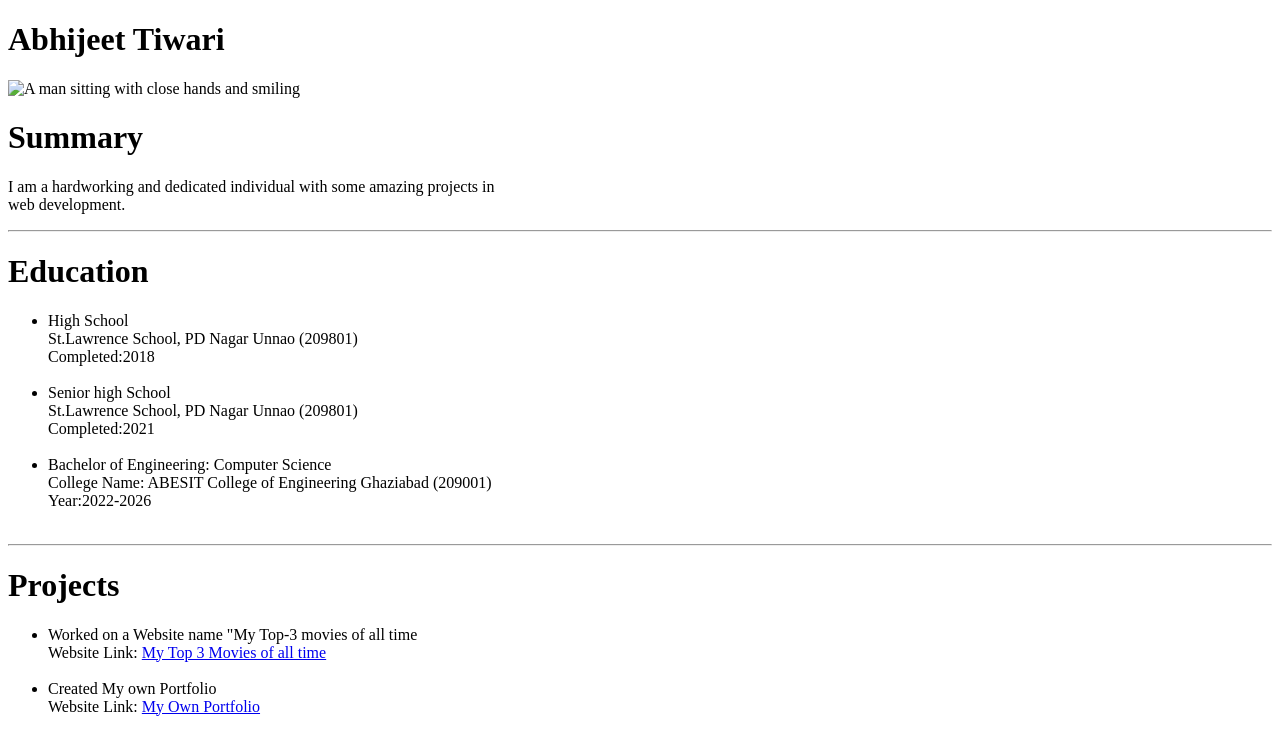
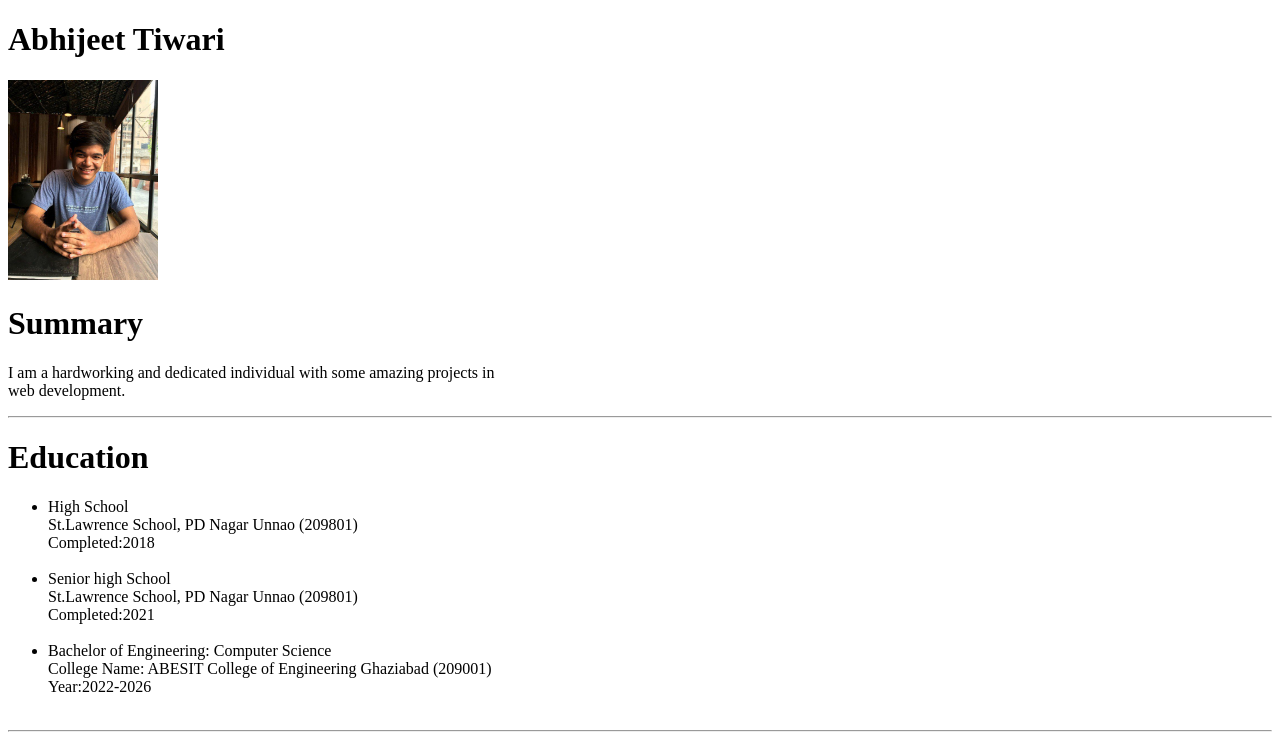
Before and after one commit to Alpha2820/html-portfolio, a plain HTML site: page index.html in a window 1280 px wide. Shown: the top 749 px of the page. Drawn offline with Linux system fonts and the light colour scheme.

Commit message:
Update index.html

```diff
--- a/index.html
+++ b/index.html
@@ -7,7 +7,7 @@
 </head>
 <body>
     <h1>Abhijeet Tiwari</h1>
-    <img src="Images/profile.jpg" height="200" alt="A man sitting with close hands and smiling">
+    <img src="profile.jpg" height="200" alt="A man sitting with close hands and smiling">
     <h1>Summary</h1>
     <p>I am a hardworking and dedicated individual with some amazing
      projects in <br> web development.
```
